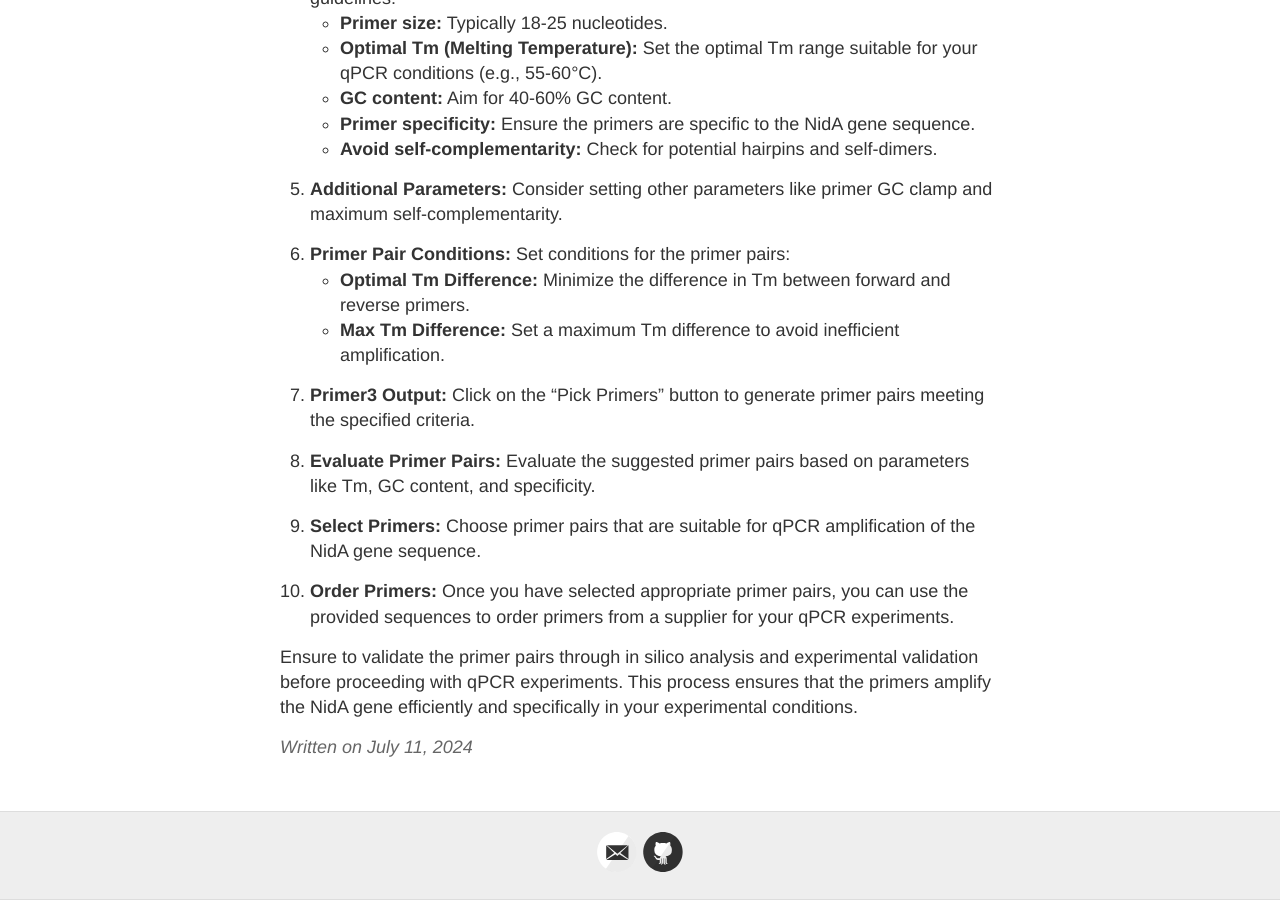
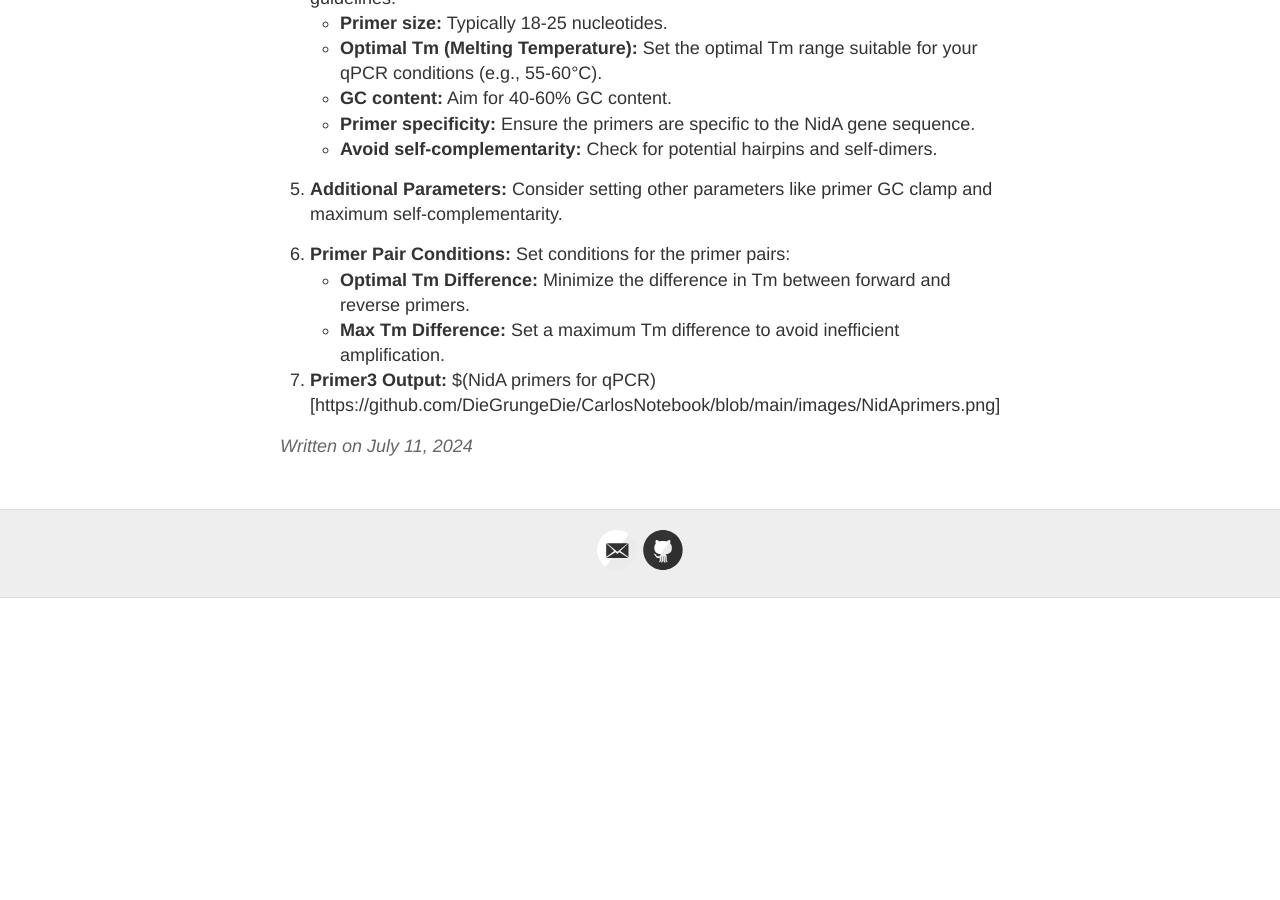
Before and after one commit to CarlosMartinezPenate/CarlosNotebook, a Jekyll site: the page built from _posts/2024-07-11-qPCR-primers-for-NidA-gene.md, in a window 1280 px wide and 900 px high, scrolled down 603 px. Built offline with Jekyll 4.4.1, drawn with Linux system fonts in a browser that asks for light colours; after the commit the page ends 1201 px from its top, so only the background shows below that.

Commit message:
Update 2024-07-11-qPCR-primers-for-NidA-gene.md

```diff
--- a/_posts/2024-07-11-qPCR-primers-for-NidA-gene.md
+++ b/_posts/2024-07-11-qPCR-primers-for-NidA-gene.md
@@ -33,15 +33,4 @@ tags: qPCR
    - **Max Tm Difference:** Set a maximum Tm difference to avoid inefficient amplification.
 
 7. **Primer3 Output:**
-   Click on the "Pick Primers" button to generate primer pairs meeting the specified criteria.
-
-8. **Evaluate Primer Pairs:**
-   Evaluate the suggested primer pairs based on parameters like Tm, GC content, and specificity.
-
-9. **Select Primers:**
-   Choose primer pairs that are suitable for qPCR amplification of the NidA gene sequence.
-
-10. **Order Primers:**
-    Once you have selected appropriate primer pairs, you can use the provided sequences to order primers from a supplier for your qPCR experiments.
-
-Ensure to validate the primer pairs through in silico analysis and experimental validation before proceeding with qPCR experiments. This process ensures that the primers amplify the NidA gene efficiently and specifically in your experimental conditions.
+  $(NidA primers for qPCR)[https://github.com/DieGrungeDie/CarlosNotebook/blob/main/images/NidAprimers.png]
```
